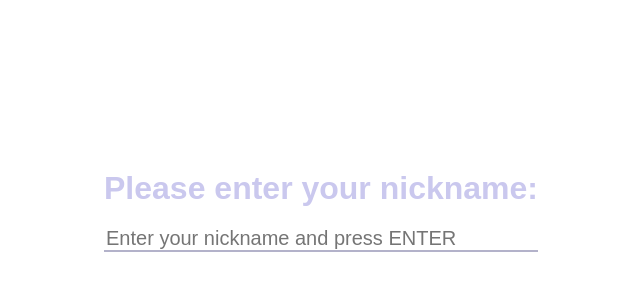
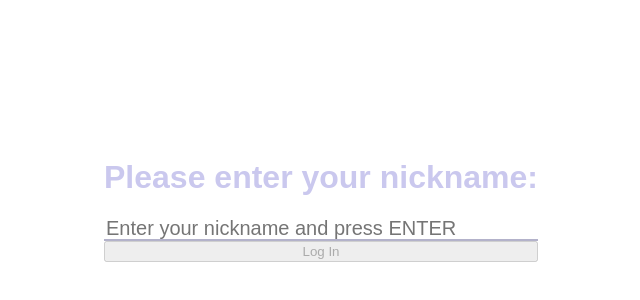
Before and after one commit to Catelinecz/pwa-react-chat, a React (Create React App) app: page / in a window 1280 px wide. Shown: the part 190-490 px from the top of the page, without its empty margins (319-959 px from the left). Built offline with nearby package versions, Linux system fonts and the light colour scheme; no server answers.

Commit message:
login button

```diff
--- a/src/components/LoginForm.jsx
+++ b/src/components/LoginForm.jsx
@@ -24,6 +24,7 @@ export default class LoginForm extends React.Component {
                         <h1>Please enter your nickname: </h1>
                     </label>
                     <input type="text" ref={(input) => this.textInput = input} id="nickname" value={this.state.nickname} onChange={this.handleChange} placeholder="Enter your nickname and press ENTER"/>
+                    <button disabled={this.state.nickname.length < 1} className="send" type="submit">Log In</button>
                     <div className="error">{ this.state.error }</div>
                 </form>
             </div>
```
